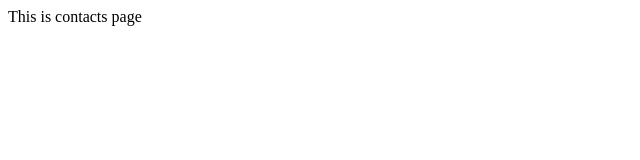
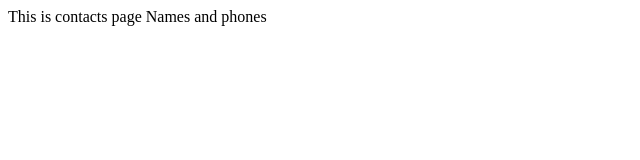
Before and after one commit to mail2tvskc/com.bread.demo, a plain HTML site: page com.bread.demo/WebContent/Contacts.html in a window 1280 px wide. Shown: the whole page, without its empty margins (0-640 px from the left). Drawn offline with Linux system fonts and the light colour scheme.

Commit message:
Added notes and completed r2 contacts

```diff
--- a/com.bread.demo/WebContent/Contacts.html
+++ b/com.bread.demo/WebContent/Contacts.html
@@ -6,5 +6,7 @@
 </head>
 <body>
 This is contacts page
+
+Names and phones
 </body>
 </html>
```
